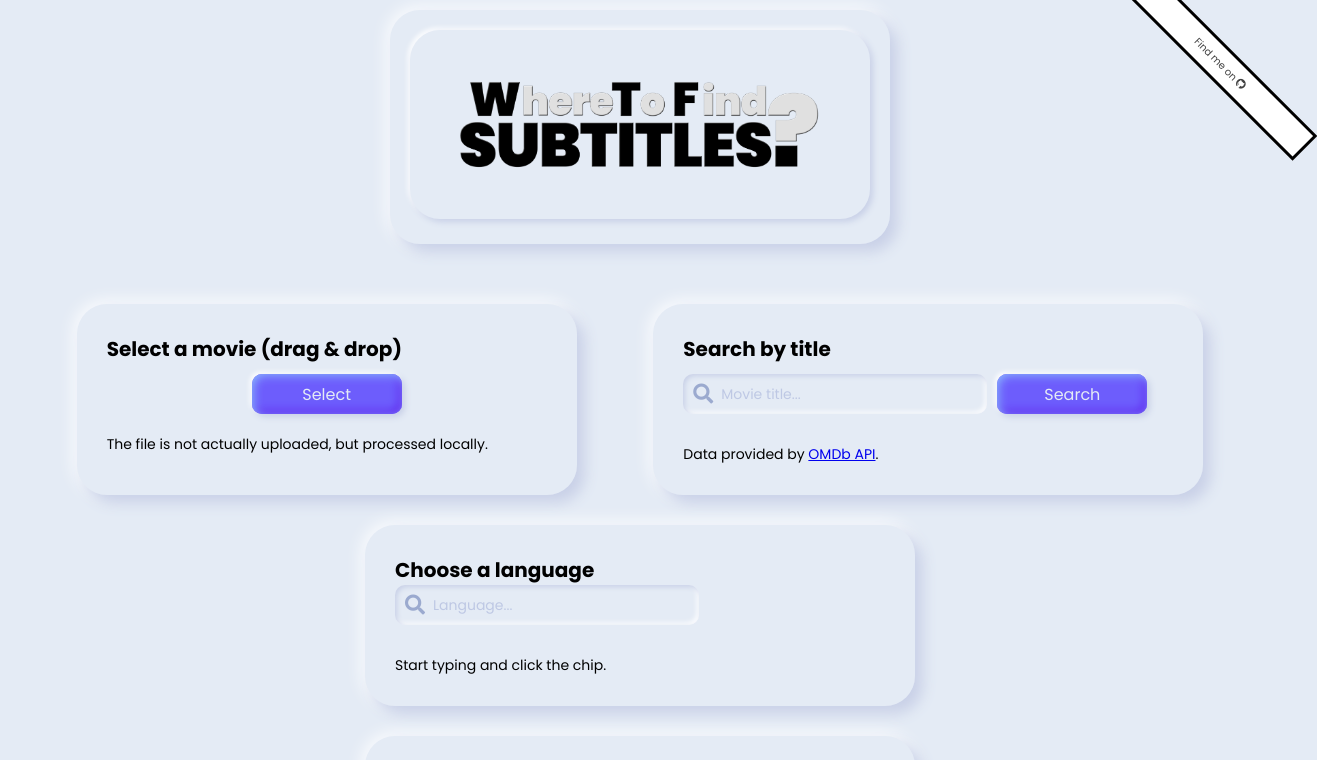
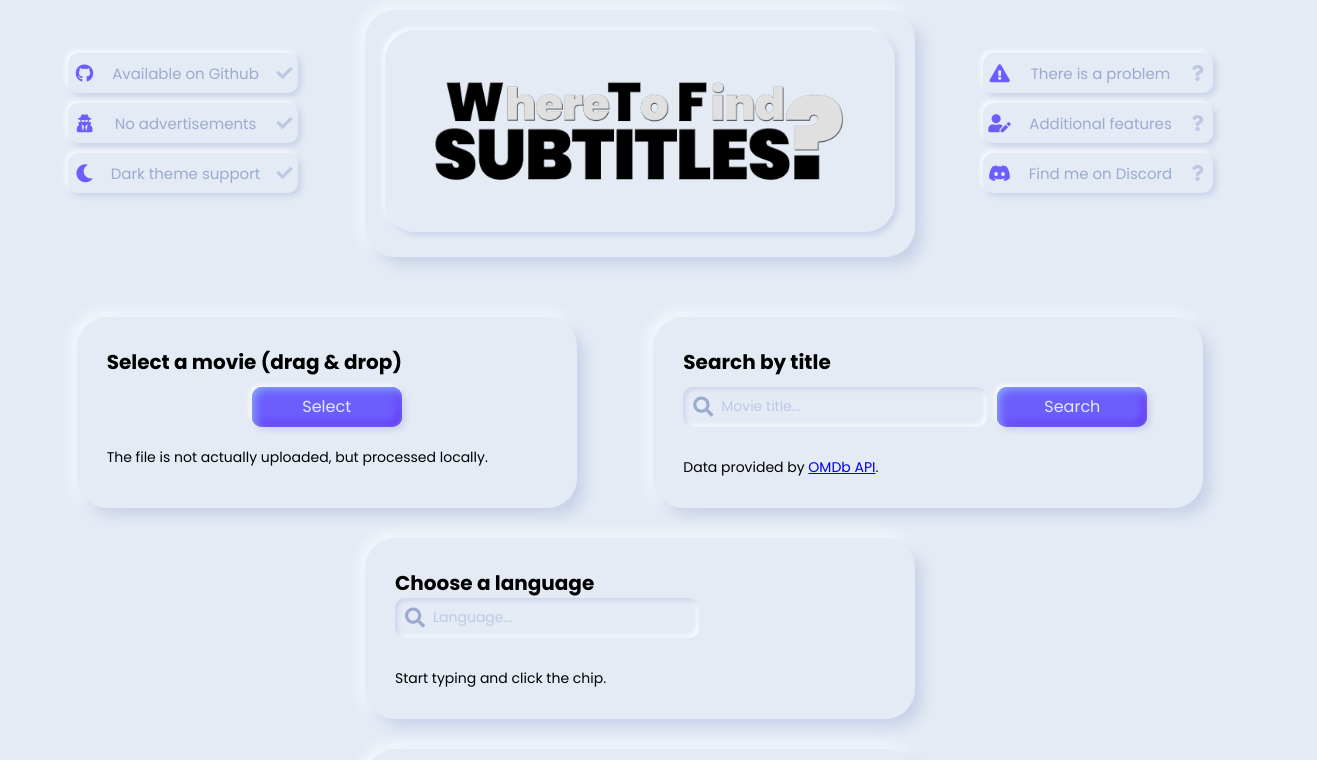
Before and after one commit to ivstiv/subtitles.wtf-legacy, a Vue app: page / in a window 1280 px wide. Shown: the top 760 px of the page, 1317 px wide, since content can reach past the window. Built offline with nearby package versions, Linux system fonts and the light colour scheme; what vue2-touch-events would draw is missing.

Commit message:
Added info chips around the logo

```diff
--- a/src/App.vue
+++ b/src/App.vue
@@ -1,11 +1,76 @@
 <template>
 	<div id="app" v-cloak @drop.prevent="fileDropped" @dragover.prevent>
-		<div id="forkme">
-			<a href="https://github.com/Ivstiv/subtitles.wtf" target="_blank">Find me on <i class="fab fa-github"></i></a>
+
+		<div class="header-wrapper">
+			<div class="left-chips">
+				<div class="chip" @click="redirectTo('https://github.com/Ivstiv/subtitles.wtf')">
+					<div class="chip__icon">
+						<i class="fab fa-github"></i>
+					</div>
+					<p>Available on Github</p>
+					<div class="chip__close">
+						<i class="fas fa-check"></i>
+					</div>
+				</div>
+
+				<div class="chip">
+					<div class="chip__icon">
+						<i class="fas fa-user-secret"></i>
+					</div>
+					<p>No advertisements</p>
+					<div class="chip__close">
+						<i class="fas fa-check"></i>
+					</div>
+				</div>
+
+				<div class="chip">
+					<div class="chip__icon">
+						<i class="fas fa-moon"></i>
+					</div>
+					<p>Dark theme support</p>
+					<div class="chip__close">
+						<i class="fas fa-check"></i>
+					</div>
+				</div>
+			</div>
+
+			<div class="logo">
+				<img src="./assets/logo2.png" alt="logo">
+			</div>
+
+			<div class="right-chips">
+				<div class="chip" @click="redirectTo('https://github.com/Ivstiv/subtitles.wtf/issues')">
+					<div class="chip__icon">
+						<i class="fas fa-exclamation-triangle"></i>
+					</div>
+					<p>There is a problem</p>
+					<div class="chip__close">
+						<i class="fas fa-question"></i>
+					</div>
+				</div>
+
+				<div class="chip">
+					<div class="chip__icon" @click="redirectTo('https://github.com/Ivstiv/subtitles.wtf/issues')">
+						<i class="fas fa-user-edit"></i>
+					</div>
+					<p>Additional features</p>
+					<div class="chip__close">
+						<i class="fas fa-question"></i>
+					</div>
+				</div>
+
+				<div class="chip" @click="redirectTo('https://discord.gg/VMSDGVD')">
+					<div class="chip__icon">
+						<i class="fab fa-discord"></i>
+					</div>
+					<p>Find me on Discord</p>
+					<div class="chip__close">
+						<i class="fas fa-question"></i>
+					</div>
+				</div>
+			</div>
 		</div>
-		<div class="logo">
-			<img src="./assets/logo2.png" alt="logo">
-		</div>
+
 		<movie-results></movie-results>
 		<div class="searching-wrapper">
 			<upload-file></upload-file>
@@ -46,6 +111,10 @@ export default {
 			let droppedFiles = e.dataTransfer.files;
 			if(!droppedFiles) return;
 			EventBus.$emit('file-upload', droppedFiles[0]);
+		},
+
+		redirectTo(url) {
+			window.open(url, '_blank');
 		}
 	}
 };
@@ -55,18 +124,22 @@ export default {
 @import 'styles/global.scss';
 
 .logo {
-	width: 50rem;
+	width: 55rem;
 	border-radius: 3rem;
 	box-shadow: 0.8rem 0.8rem 1.4rem var(--greyLight-2),
 				-0.2rem -0.2rem 1.8rem var(--white);
 	padding: 2rem;
-	margin: 0 auto;
 	margin-top: 1rem;
+	margin-left: -5rem;
 	cursor: pointer;
 
 	@media (max-width: 560px) {
 		width: 35rem;
 	}
+
+	@media (max-width: 1700px) {
+			margin-left: 0;
+		}
 
 	img {
 		max-width: 100%;
@@ -98,28 +171,26 @@ export default {
 	margin-top: 3rem;
 }
 
-
-#forkme {
-    transform: rotate(45deg);
-    background-color: #FFF;
-    overflow: hidden;
-    position: absolute;
-    z-index: 300;
-    width: 240px;
-    right: -60px;
-    top: 46px;
-    border-style: solid;
-    border-color: #000;
+.chip {
+	width: 23rem;
 }
 
-#forkme a {
-    color: #404040;
-    display: block;
-    /*font: 13px Helvetica Neue,Arial,sans-serif;*/
-    margin: 0.05em 0px 0.075em;
-    padding: 0.6em;
-    text-align: center;
-    text-decoration: none;
+.header-wrapper {
+	display: flex;
+    flex-direction: row;
+    flex-wrap: wrap;
+	justify-content: space-around;
+
+	.left-chips, .right-chips {
+		display: flex;
+		flex-direction: column;
+		justify-content: center;
+		margin: 0 auto;
+
+		@media (max-width: 1116px) {
+			display: none;
+		}
+	}
 }
 
 </style>
--- a/src/styles/global.scss
+++ b/src/styles/global.scss
@@ -59,6 +59,20 @@ body {
     margin-top: 2rem;
 }
 
+.loader {
+	border: 16px solid #f3f3f3; /* Light grey */
+	border-top: 16px solid #3498db; /* Blue */
+	border-radius: 50%;
+	width: 120px;
+	height: 120px;
+	animation: spin 2s linear infinite;
+}
+
+@keyframes spin {
+	0% { transform: rotate(0deg); }
+	100% { transform: rotate(360deg); }
+}
+
 @import 'basic/_button.scss';
 @import 'basic/_card.scss';
 @import 'basic/_chip.scss';
```
